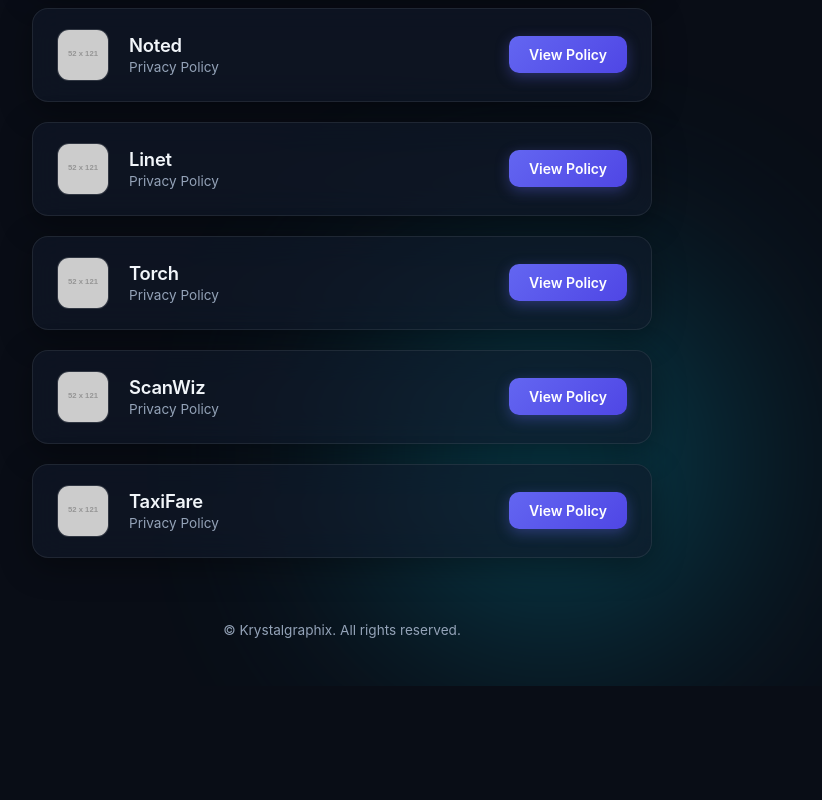
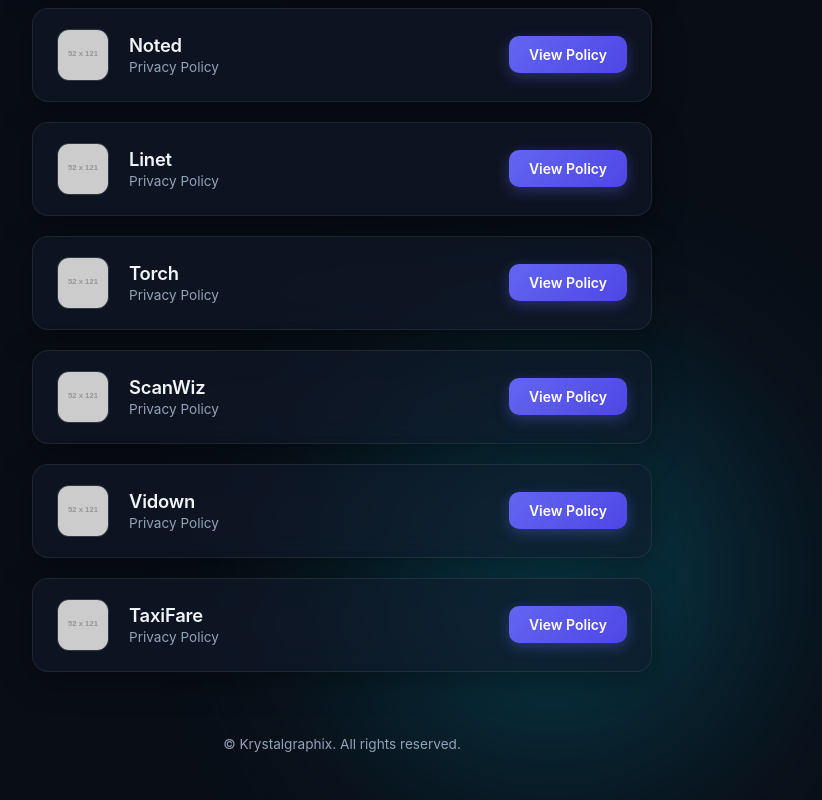
Before and after one commit to bobare/bobare.github.io, a plain HTML site: page index.html in a window 1280 px wide. Shown: the part 491-1291 px from the top of the page, without its empty margins (298-1120 px from the left). Before the commit the page ends 1177 px from the top, so only its background shows below. Drawn offline with Linux system fonts and the light colour scheme; placeholder pictures from the web are drawn by us.

Commit message:
Add Vidown privacy policy section to index.html

```diff
--- a/index.html
+++ b/index.html
@@ -290,6 +290,18 @@
         <a class="view-link" href="https://bobare.github.io/scanwiz/">View Policy</a>
       </li>
 
+      <!-- Vidown -->
+      <li class="policy-card">
+        <div class="app-details">
+          <img class="app-icon" src="vidown/icon.jpg" alt="Vidown Icon" onerror="this.src='https://via.placeholder.com/52/121a2b/ffffff?text=T'">
+          <div class="app-info">
+            <h2>Vidown</h2>
+            <p>Privacy Policy</p>
+          </div>
+        </div>
+        <a class="view-link" href="https://bobare.github.io/vidown/">View Policy</a>
+      </li>
+
       <!-- TaxiFare -->
       <li class="policy-card">
         <div class="app-details">
```
